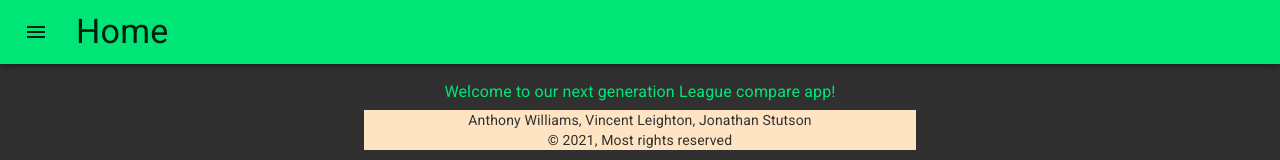
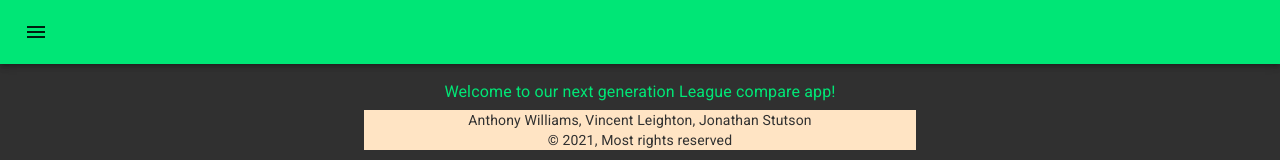
Before and after one commit to Wolven531/simple-cra-app, a React (Create React App) app: page / in a window 1280 px wide. Shown: the top 160 px of the page. Built offline with nearby package versions, Linux system fonts and the light colour scheme.

Commit message:
Use GlobalContext in Nav

```diff
--- a/src/Nav/Nav.tsx
+++ b/src/Nav/Nav.tsx
@@ -10,7 +10,7 @@ import {
 } from '@material-ui/core'
 import MenuIcon from '@material-ui/icons/Menu'
 import React, { FC, MouseEvent, useContext, useState } from 'react'
-import { AppTitleContext } from '../AppTitleContext'
+import { GlobalContext } from '../GlobalContext'
 
 const useStyles = makeStyles((theme) => ({
 	menuButton: {
@@ -39,7 +39,7 @@ const Nav: FC = () => {
 		setAnchorElem(null)
 	}
 
-	const { title } = useContext(AppTitleContext)
+	const { title } = useContext(GlobalContext)
 
 	return (
 		<div className={classes.root}>
@@ -115,10 +115,7 @@ const Nav: FC = () => {
 							</Link>
 						</MenuItem>
 					</Menu>
-					<Typography
-						className={classes.title}
-						variant="h4"
-					>
+					<Typography className={classes.title} variant="h4">
 						{title}
 					</Typography>
 				</Toolbar>
```
